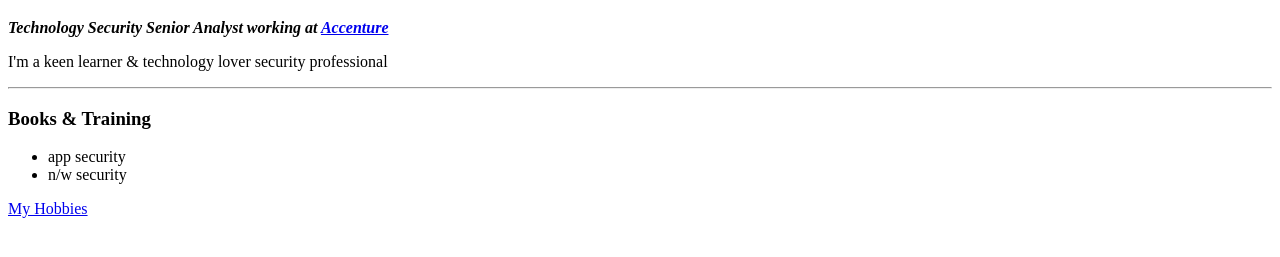
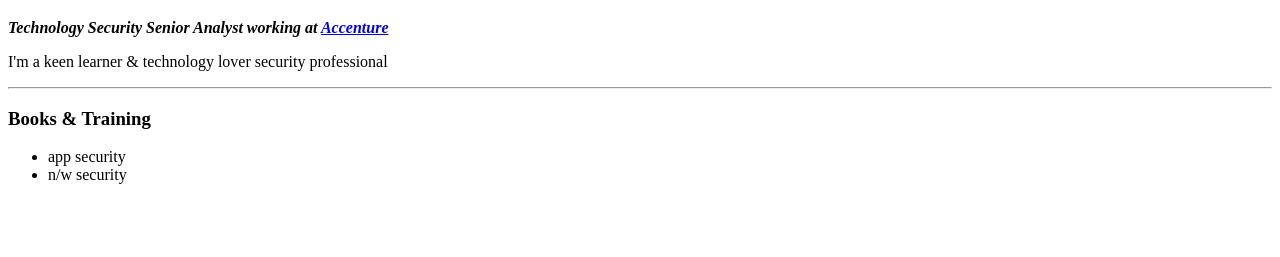
Before and after one commit to satya86dash/cv, a plain HTML site: page index.html in a window 1280 px wide. Shown: the part 87-344 px from the top of the page. Drawn offline with Linux system fonts and the light colour scheme.

Commit message:
Update index.html

```diff
--- a/index.html
+++ b/index.html
@@ -22,8 +22,6 @@
     <li>hacking</li>
     <li>singing</li>
   </ol>
-  <a href="https://web.stanford.edu/group/csp/cs21/htmlcheatsheet.pdf" download>Download HTML Cheat Sheet</a> -->
-  <a href="hobbies.html">My Hobbies</a>
 </body>
 
 </html>
```
